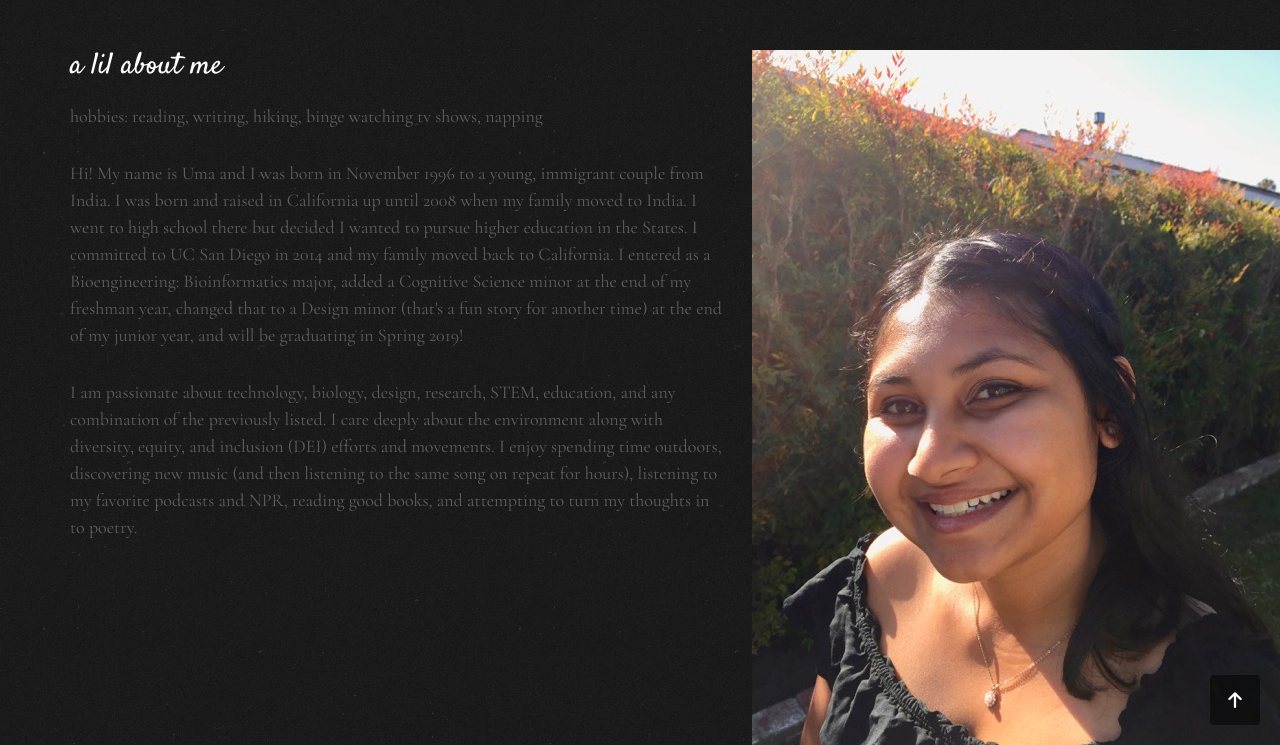
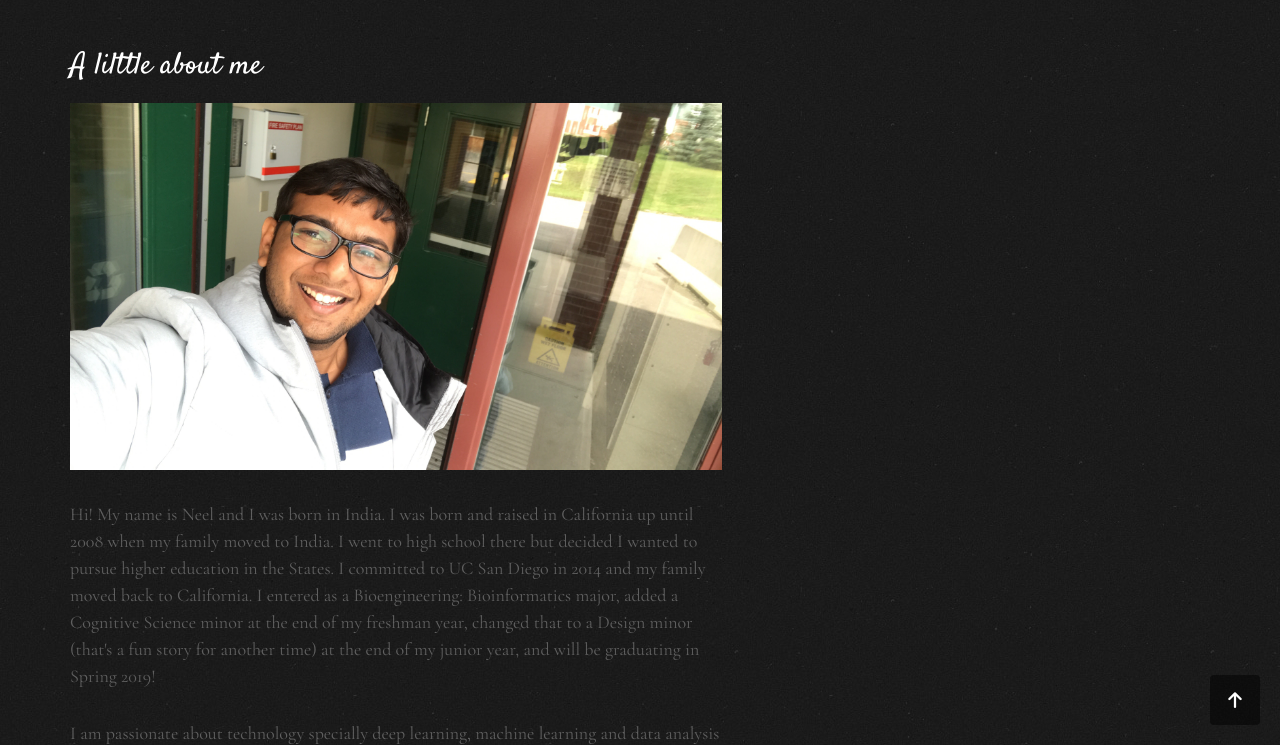
Before and after one commit to NeelShah18/neelshah18.github.io, a Jekyll site: the page umahto.github.io-master/bio.html, which Jekyll copies as it is, in a window 1280 px wide and 900 px high, scrolled down 749 px, cut to the strip 155-900 px from the top of the window. Built offline with Jekyll 4.4.1, drawn with Linux system fonts in a browser that asks for light colours; some web fonts are replaced; some of the changed text lies outside the part shown.

Commit message:
chages in bio

```diff
--- a/umahto.github.io-master/bio.html
+++ b/umahto.github.io-master/bio.html
@@ -118,15 +118,17 @@
 			<div class="row">
 				<div class="col-md-7 animate-box">
 					<div class="section-heading">
-						<h2>a lil about me</h2>
-						<p>hobbies: reading, writing, hiking, binge watching tv shows, napping</p>
-						<p>Hi! My name is Uma and I was born in November 1996 to a young, immigrant couple from India. I was born and raised in California up until 2008 when my family moved to India. I went to high school there but decided I wanted to pursue higher education in the States. I committed to UC San Diego in 2014 and my family moved back to California. I entered as a Bioengineering: Bioinformatics major, added a Cognitive Science minor at the end of my freshman year, changed that to a Design minor (that's a fun story for another time) at the end of my junior year, and will be graduating in Spring 2019!
+						<h2>A lilttle about me</h2>
+						<img src="images/neel.jpeg" height=100% width=100% />
+						<br></br>
+						<p>Hi! My name is Neel and I was born in India. I was born and raised in California up until 2008 when my family moved to India. I went to high school there but decided I wanted to pursue higher education in the States. I committed to UC San Diego in 2014 and my family moved back to California. I entered as a Bioengineering: Bioinformatics major, added a Cognitive Science minor at the end of my freshman year, changed that to a Design minor (that's a fun story for another time) at the end of my junior year, and will be graduating in Spring 2019!
 							<!--but also i am a smol california flower child--></p>
-						<p> I am passionate about technology, biology, design, research, STEM, education, and any combination of the previously listed. I care deeply about the environment along with diversity, equity, and inclusion (DEI) efforts and movements. I enjoy spending time outdoors, discovering new music (and then listening to the same song on repeat for hours), listening to my favorite podcasts and NPR, reading good books, and attempting to turn my thoughts in to poetry.</p>
+						<p> I am passionate about technology specially deep learning, machine learning and data analysis research, education impact on society, and poetry. I care deeply about the environment along with diversity, equity, and inclusion (DEI) efforts and movements. I enjoy spending time outdoors, discovering new food, reading good books, and attempting to turn my thoughts in to poetry.</p>
+						<p>Hobbies: reading, writing, hiking, Thriller shows, debating on social issues </p>
 					</div>
 				</div>
 				<div class="col-md-5 img-wrap animate-box" data-animate-effect="fadeInLeft">
-					<img src="images/sun.jpg">
+
 				</div>
 			</div>
 		</div>
@@ -135,17 +137,18 @@
 				<div class="col-md-12 fh5co-heading animate-box">
 					<div class="row">
 						<div class="col-md-6 col-md-pull img-wrap animate-box" data-animate-effect="fadeInLeft">
-							<img src="images/hi.jpg">
+
 						</div>
 					<h2>currently</h2>
 					<div class="row">
 						<div class="col-md-6">
-							<h6>updated on: september 17, 2018 </h6>
-							<p> I'm currently interning at Thermo Fisher Scientific at their Mass Spectrometry facility until the end of this year. I'm working closely with the Instrument Control Software Team in the R&D division of the company with Rajesh Raina, Jacob Schwartz, and Vane Sanghvi. I've gotten the chance to work on a number of projects and get involved within the company. </p>
-							<p> I've also been spending time working on building my front end development skills through this website and other side projects! I'm involved with #BUILTBYGIRLS for this season of their WAVE program and I'm looking forward to attending Grace Hopper at the end of this month. </p>
-							<p> Reading: <i><a href="https://www.amazon.com/Brotopia-Breaking-Boys-Silicon-Valley/dp/0735213534/ref=tmm_hrd_swatch_0?_encoding=UTF8&qid=&sr=">Brotopia: Breaking Up the Boys' Club of Silicon Valley</i></a> by Emily Chang</p>
+
+							<h6>updated on: october 17, 2018 </h6>
+							<p> I'm currently student at Lakehead University in Master of Computer Science. I'm working closely with datalab.science on "Real-time health analysis sytem through social media". I am core maintainer of emot and setencelab libraries. Also working on serveral other open source projecs. I also maintain 2 dataset avilable on kaggle about related to Artificial research in world.</p>
+							<p> I've also been spending time working on building mathematical, machine learning and back end development skills through open source projects! I'm involved with ##1000books moment.</p>
+							<p> Reading: <i><a href="https://www.amazon.ca/Veronika-Decides-Die-Novel-Redemption/dp/0061124265/ref=asc_df_0061124265/?tag=googleshopc0c-20&linkCode=df0&hvadid=292982439788&hvpos=1o1&hvnetw=g&hvrand=13861823563993570256&hvpone=&hvptwo=&hvqmt=&hvdev=c&hvdvcmdl=&hvlocint=&hvlocphy=9001160&hvtargid=pla-488699991488&psc=1">Veronika Decides to Die: A Novel of Redemption</i></a> by  Paulo Coelho</p>
 							<p> Listening to: <i><a href="https://open.spotify.com/track/6p8dDMYxTQNixzA5eJzFM7?si=n7APhD4IRN2cWpyxABSiCw">Be Somebody</i></a> by Steve Aoki, Nicky Romero, Kiiara</p>
-							<p> Thinking about: Christine Blasey Ford, the water crisis, Grace Hopper, Avatar the Last Airbender (in live action!)</p>
+							<p> Thinking about: Education crisis, the water crisis, Meditation, Seven deadly sins (in live action!)</p>
 							</p>
 						</div>
 					</div>
@@ -159,7 +162,7 @@
 		<div class="container">
 			<div class="row row-pb-sd">
 				<div class="col-md-8 fh5co-widget">
-					<h4>uma mahto</h4>
+					<h4>Neel Shah</h4>
 					<p>hullooo you've reached the end of this page! but of course feel free to keep exploring</p>
 				</div>
 
```
Also changed, not shown: umahto.github.io-master/images/neel.jpeg (added), umahto.github.io-master/images/sun.jpg (deleted).
